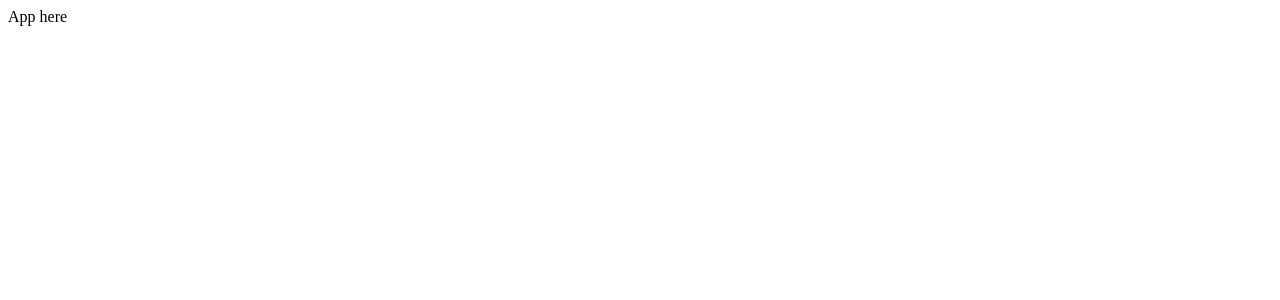
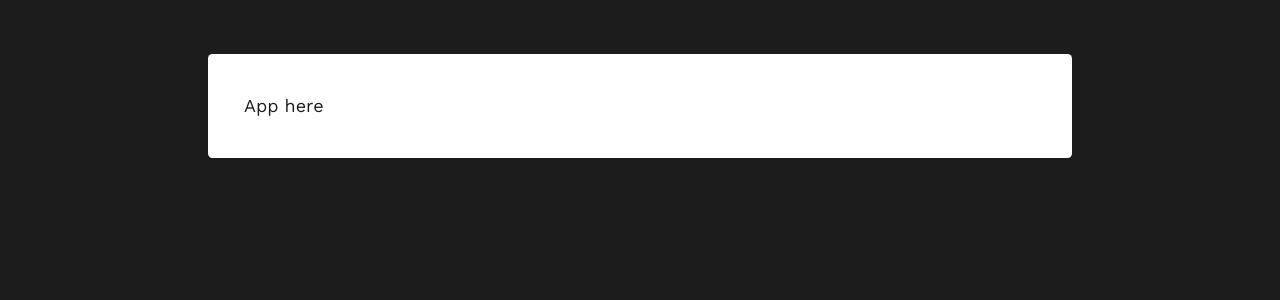
Before and after one commit to jdmoyers/sampleform, a React (Create React App) app: page / in a window 1280 px wide. Shown: the top 300 px of the page. Built offline with nearby package versions, Linux system fonts and the light colour scheme.

Commit message:
Base theme created, test box element created

```diff
--- a/public/index.html
+++ b/public/index.html
@@ -25,6 +25,10 @@
       Learn how to configure a non-root public URL by running `npm run build`.
     -->
     <title>React App</title>
+
+    <link rel="preconnect" href="https://fonts.googleapis.com">
+    <link rel="preconnect" href="https://fonts.gstatic.com" crossorigin>
+    <link href="https://fonts.googleapis.com/css2?family=Work+Sans:wght@400;700&display=swap" rel="stylesheet">
   </head>
   <body>
     <noscript>You need to enable JavaScript to run this app.</noscript>
--- a/src/App.tsx
+++ b/src/App.tsx
@@ -1,7 +1,16 @@
 import { FC } from 'react';
+import { ThemeProvider } from '@emotion/react';
+import Box from './Components/Box';
+import { lightTheme } from './theme';
+import GlobalStyles from './GlobalStyles';
 
 const App: FC = () => {
-  return <div className="App">App here</div>;
+  return (
+    <ThemeProvider theme={lightTheme}>
+      <GlobalStyles />
+      <Box>App here</Box>
+    </ThemeProvider>
+  );
 };
 
 export default App;
--- /dev/null
+++ b/src/Components/Box.tsx
@@ -0,0 +1,24 @@
+import styled from '@emotion/styled';
+
+const Box = styled.div(({ theme }) => {
+  const { breakpoints, colors, sizes } = theme;
+
+  return `
+    background-color: ${colors.surface};
+    border-radius: ${sizes.radius.md};
+    color: ${colors.text.onSurface};
+    margin: 0 auto;
+    padding: ${sizes.space.md};
+
+    @media screen and (min-width: ${breakpoints.md}) {
+      padding: ${sizes.space.lg};
+    }
+
+    @media screen and (min-width: ${breakpoints.lg}) {
+      max-width: ${breakpoints.md};
+      padding: ${sizes.space.xl};
+    }
+  `;
+});
+
+export default Box;
--- /dev/null
+++ b/src/GlobalStyles.tsx
@@ -0,0 +1,91 @@
+import { ReactElement } from 'react';
+import { css, Global, useTheme } from '@emotion/react';
+
+const GlobalStyles = (): ReactElement => {
+  const { breakpoints, colors, sizes, typography } = useTheme();
+
+  return (
+    <Global
+      styles={css`
+        html {
+          box-sizing: border-box;
+          font-size: ${typography.size.base.reg};
+
+          @media screen and (min-width: ${breakpoints.md}) {
+            font-size: ${typography.size.base.lg};
+          }
+        }
+
+        *,
+        *:before,
+        *:after {
+          box-sizing: inherit;
+        }
+
+        body {
+          background: ${colors.background};
+          color: ${colors.text.onBackground};
+          font-family: ${typography.family};
+          font-weight: ${typography.weight.regular};
+          line-height: ${typography.lineHeight.base};
+          margin: 0;
+          padding: ${sizes.space.lg};
+
+          @media screen and (min-width: ${breakpoints.md}) {
+            padding: ${sizes.space.xl};
+          }
+
+          @media screen and (min-width: ${breakpoints.lg}) {
+            padding: ${sizes.space.xxl} ${sizes.space.xl};
+          }
+        }
+
+        p {
+          margin-bottom: ${sizes.space.md};
+        }
+
+        h1,
+        h2,
+        h3,
+        h4,
+        h5 {
+          font-family: ${typography.family};
+          font-weight: ${typography.weight.regular};
+          line-height: ${typography.lineHeight.heading};
+          margin: ${sizes.space.xxl} 0 ${sizes.space.md};
+        }
+
+        h1 {
+          font-size: ${typography.size.max};
+          margin-top: 0;
+        }
+
+        h2 {
+          font-size: ${typography.size.xxxl};
+        }
+
+        h3 {
+          font-size: ${typography.size.xxl};
+        }
+
+        h4 {
+          font-size: ${typography.size.xl};
+        }
+
+        h5 {
+          font-size: ${typography.size.lg};
+        }
+
+        small {
+          font-size: ${typography.size.sm};
+        }
+
+        a {
+          color: ${colors.link.onBackground};
+        }
+      `}
+    />
+  );
+};
+
+export default GlobalStyles;
--- /dev/null
+++ b/src/theme/breakpoints.ts
@@ -0,0 +1,15 @@
+export interface Breakpoints {
+  sm: string;
+  md: string;
+  lg: string;
+  xl: string;
+  xxl: string;
+}
+
+export const breakpoints: Breakpoints = {
+  sm: '30rem',
+  md: '48rem',
+  lg: '62rem',
+  xl: '80rem',
+  xxl: '96rem',
+};
--- /dev/null
+++ b/src/theme/colors.ts
@@ -0,0 +1,133 @@
+interface TextColors {
+  onSurface: string;
+  onBackground: string;
+  onPrimary: {
+    light: string;
+    regular: string;
+    dark: string;
+  };
+  onSecondary: {
+    light: string;
+    regular: string;
+    dark: string;
+  };
+  onError: string;
+  onSuccess: string;
+}
+
+export interface Colors {
+  primary: {
+    light: string;
+    regular: string;
+    dark: string;
+  };
+  secondary: {
+    light: string;
+    regular: string;
+    dark: string;
+  };
+  surface: string;
+  background: string;
+  success: string;
+  error: string;
+  text: TextColors;
+  link: TextColors;
+}
+
+export const light: Colors = {
+  primary: {
+    light: '#718dc9',
+    regular: '#406098',
+    dark: '#01376a',
+  },
+  secondary: {
+    light: '#e35183',
+    regular: '#ad1457',
+    dark: '#78002e',
+  },
+  surface: '#fff',
+  background: '#1c1c1c',
+  success: '#2e7d32',
+  error: '#c62828',
+  text: {
+    onSurface: '#1c1c1c',
+    onBackground: '#fff',
+    onPrimary: {
+      light: '#1c1c1c',
+      regular: '#fff',
+      dark: '#fff',
+    },
+    onSecondary: {
+      light: '#1c1c1c',
+      regular: '#fff',
+      dark: '#fff',
+    },
+    onError: '#fff',
+    onSuccess: '#fff',
+  },
+  link: {
+    onSurface: '#1c1c1c',
+    onBackground: '#fff',
+    onPrimary: {
+      light: '#1c1c1c',
+      regular: '#fff',
+      dark: '#fff',
+    },
+    onSecondary: {
+      light: '#1c1c1c',
+      regular: '#fff',
+      dark: '#fff',
+    },
+    onError: '#fff',
+    onSuccess: '#fff',
+  },
+};
+
+export const dark: Colors = {
+  primary: {
+    light: '#718dc9',
+    regular: '#406098',
+    dark: '#01376a',
+  },
+  secondary: {
+    light: '#e35183',
+    regular: '#ad1457',
+    dark: '#78002e',
+  },
+  surface: '#fff',
+  background: '#1c1c1c',
+  success: '#2e7d32',
+  error: '#c62828',
+  text: {
+    onSurface: '#1c1c1c',
+    onBackground: '#fff',
+    onPrimary: {
+      light: '#1c1c1c',
+      regular: '#fff',
+      dark: '#fff',
+    },
+    onSecondary: {
+      light: '#1c1c1c',
+      regular: '#fff',
+      dark: '#fff',
+    },
+    onError: '#fff',
+    onSuccess: '#fff',
+  },
+  link: {
+    onSurface: '#1c1c1c',
+    onBackground: '#fff',
+    onPrimary: {
+      light: '#1c1c1c',
+      regular: '#fff',
+      dark: '#fff',
+    },
+    onSecondary: {
+      light: '#1c1c1c',
+      regular: '#fff',
+      dark: '#fff',
+    },
+    onError: '#fff',
+    onSuccess: '#fff',
+  },
+};
--- /dev/null
+++ b/src/theme/index.ts
@@ -0,0 +1,21 @@
+import { Theme } from '@emotion/react';
+import { breakpoints } from './breakpoints';
+import { light as lightColors, dark as darkColors } from './colors';
+import { sizes } from './sizes';
+import { typography } from './typography';
+
+const lightTheme: Theme = {
+  breakpoints,
+  colors: lightColors,
+  typography,
+  sizes,
+};
+
+const darkTheme: Theme = {
+  breakpoints,
+  colors: darkColors,
+  typography,
+  sizes,
+};
+
+export { lightTheme, darkTheme };
--- /dev/null
+++ b/src/theme/sizes.ts
@@ -0,0 +1,31 @@
+export interface Sizes {
+  space: {
+    xs: string;
+    sm: string;
+    md: string;
+    lg: string;
+    xl: string;
+    xxl: string;
+  };
+  radius: {
+    sm: string;
+    md: string;
+    lg: string;
+  };
+}
+
+export const sizes = {
+  space: {
+    xs: '0.5rem',
+    sm: '1rem',
+    md: '1.38rem',
+    lg: '1.5rem',
+    xl: '2rem',
+    xxl: '3rem',
+  },
+  radius: {
+    sm: '0.125rem',
+    md: '0.25rem',
+    lg: '0.375rem',
+  },
+};
--- /dev/null
+++ b/src/theme/typography.ts
@@ -0,0 +1,51 @@
+export interface Typography {
+  family: string;
+  lineHeight: {
+    base: number;
+    heading: number;
+  };
+  size: {
+    base: {
+      reg: string;
+      lg: string;
+    };
+    max: string;
+    xxxl: string;
+    xxl: string;
+    xl: string;
+    lg: string;
+    reg: string;
+    sm: string;
+    xs: string;
+  };
+  weight: {
+    regular: number;
+    bold: number;
+  };
+}
+
+export const typography: Typography = {
+  family: `'Work Sans', 'Helvetica Neue', 'Helvetica', 'Arial', sans-serif`,
+  lineHeight: {
+    base: 1.75,
+    heading: 1.3,
+  },
+  size: {
+    base: {
+      reg: '100%',
+      lg: '112.5%',
+    },
+    max: '3.052rem',
+    xxxl: '2.441rem',
+    xxl: '1.953rem',
+    xl: '1.563rem',
+    lg: '1.25rem',
+    reg: '1rem',
+    sm: '0.8rem',
+    xs: '0.7rem',
+  },
+  weight: {
+    regular: 400,
+    bold: 700,
+  },
+};
```
Also changed, not shown: src/emotion.d.ts (added, +14 -0 lines).
